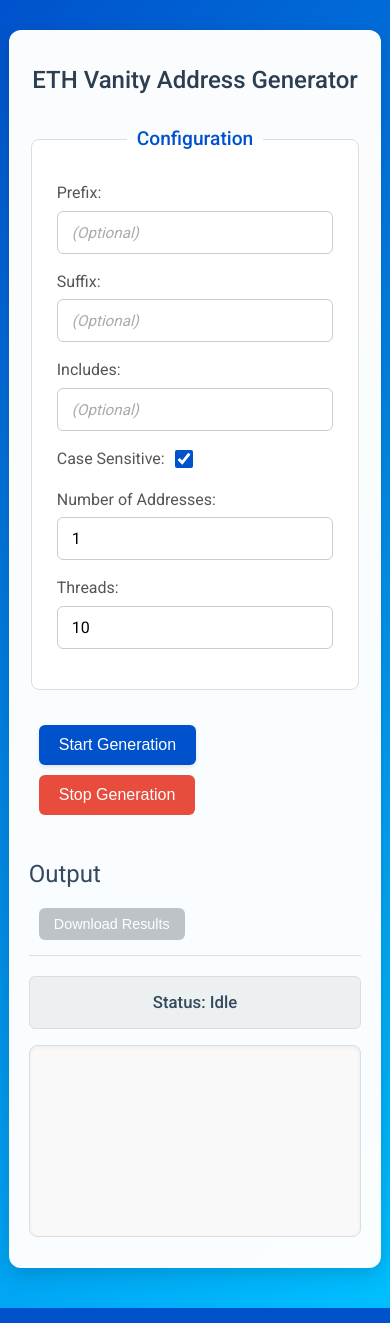
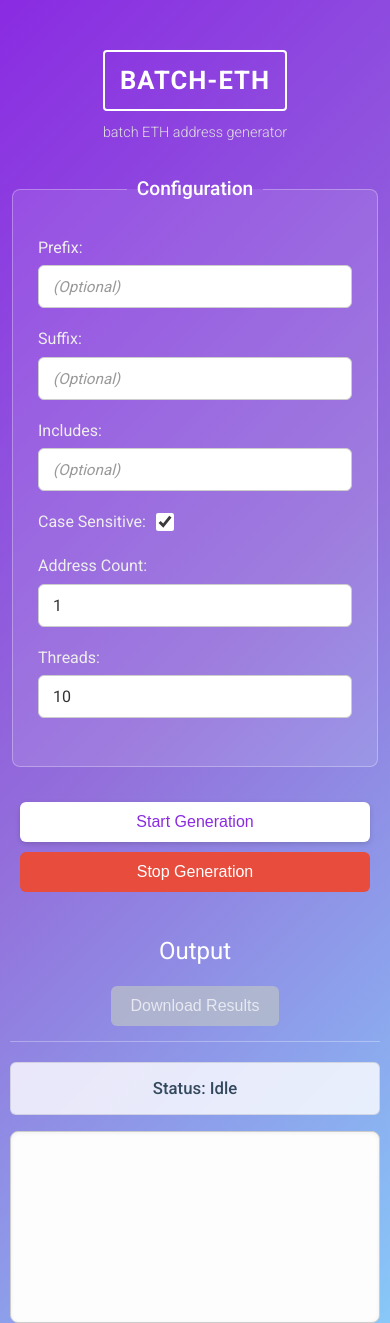
Before and after one commit to brandonjensengit/batch-vanity-generator, a website: page public/index.html in a window 390 px wide. Shown: the top 1323 px of the page. Drawn offline with nearby package versions, Linux system fonts and the light colour scheme; no server answers.

Commit message:
CSS: Restructure color and format

```diff
--- a/public/index.html
+++ b/public/index.html
@@ -3,20 +3,16 @@
 <head>
     <meta charset="UTF-8">
     <meta name="viewport" content="width=device-width, initial-scale=1.0">
-    <title>ETH Vanity Generator</title>
-    <link rel="stylesheet" href="style.css">
+    <title>ETH Batch Generator</title> <link rel="stylesheet" href="style.css">
     <link rel="preconnect" href="https://fonts.googleapis.com">
     <link rel="preconnect" href="https://fonts.gstatic.com" crossorigin>
     <link href="https://fonts.googleapis.com/css2?family=Roboto:wght@300;400;500;700&display=swap" rel="stylesheet">
 </head>
 <body>
     <div class="container">
-        <h1>ETH Vanity Address Generator</h1>
-
-        <form id="configForm">
+        <h1>BATCH-ETH</h1> <p class="subtitle">batch ETH address generator</p> <form id="configForm">
             <fieldset>
                 <legend>Configuration</legend>
-
                 <div>
                     <label for="prefix">Prefix:</label>
                     <input type="text" id="prefix" name="prefix" placeholder="(Optional)">
@@ -34,7 +30,7 @@
                     <input type="checkbox" id="caseSensitive" name="caseSensitive" checked>
                 </div>
                 <div>
-                    <label for="count">Number of Addresses:</label>
+                    <label for="count">Address Count:</label>
                     <input type="number" id="count" name="count" value="1" min="1" max="50" required>
                 </div>
                 <div>
--- a/public/style.css
+++ b/public/style.css
@@ -1,142 +1,222 @@
 /* style.css */
 
-/* --- Font Import & Body (No Change) --- */
 @import url('https://fonts.googleapis.com/css2?family=Roboto:wght@300;400;500;700&display=swap');
+
+/* Base styles and NEW Purple/Blue Gradient Background */
 body {
-    background: linear-gradient(135deg, #0052CC, #00BFFF);
-    background-color: #0052CC;
+    /* Gradient using purples and light blue */
+    background: linear-gradient(135deg, #8a2be2, #9370db, #87CEFA); /* BlueViolet -> MediumPurple -> LightSkyBlue */
+    background-color: #8a2be2; /* Fallback solid color */
     font-family: 'Roboto', sans-serif;
-    color: #333;
+    color: #eee; /* Default text color lighter for gradient */
     line-height: 1.6;
     margin: 0;
-    padding: 20px;
+    padding: 30px 20px; /* Add padding directly to body */
     min-height: 100vh;
     display: flex;
     flex-direction: column;
     align-items: center;
 }
 
-/* Content Container */
+/* Content Container - Made transparent */
 .container {
-    background-color: rgba(255, 255, 255, 0.98);
-    padding: 30px 40px;
-    border-radius: 12px;
-    box-shadow: 0 6px 20px rgba(0, 0, 0, 0.15);
-    /* Increased max-width */
+    /* background-color: rgba(255, 255, 255, 0.98); */ /* REMOVED white background */
+    background-color: transparent; /* Make container transparent */
+    padding: 0; /* Remove container padding, body has padding now */
+    /* box-shadow: 0 6px 20px rgba(0, 0, 0, 0.15); */ /* REMOVED shadow */
+    box-shadow: none;
     max-width: 950px;
-    width: 90%;
+    width: 95%; /* Adjusted width slightly */
     margin-top: 20px;
     margin-bottom: 20px;
     text-align: center;
 }
 
-/* --- Logo, Headings, Form, Fieldset, Legend (No Change) --- */
-.logo { max-width: 200px; height: auto; display: block; margin: 15px auto 25px auto; }
-h1 { color: #2c3e50; margin-bottom: 0; font-weight: 500; font-size: 2em; }
-form { background: none; padding: 0; box-shadow: none; margin-bottom: 30px; margin-top: 25px; }
-fieldset { border: 1px solid #ddd; border-radius: 8px; padding: 25px; margin-bottom: 30px; background-color: #fff; }
-legend { font-weight: 500; color: #0052CC; padding: 0 10px; font-size: 1.2em; }
+/* Title Styling */
+h1 {
+    color: white;
+    font-weight: 700;
+    font-size: 3.5em;
+    /* Slightly thinner border */
+    border: 2px solid white;
+    padding: 15px 40px;
+    display: inline-block;
+    margin-bottom: 10px;
+    margin-top: 10px;
+    letter-spacing: 2px;
+    text-transform: uppercase;
+    /* Removed subtle background - wasn't visible */
+    border-radius: 4px;
+}
 
-/* --- Form Row Styling (No Change) --- */
-form div { display: flex; align-items: center; justify-content: space-between; margin-bottom: 18px; flex-wrap: wrap; }
-label { flex-basis: 150px; flex-shrink: 0; text-align: left; color: #555; font-weight: 400; margin-right: 10px; }
-input[type="text"], input[type="number"] { padding: 11px 14px; border: 1px solid #ccc; border-radius: 6px; font-size: 1em; font-family: inherit; flex-grow: 1; min-width: 150px; transition: border-color 0.3s ease, box-shadow 0.3s ease; }
-input::placeholder { color: #aaa; font-style: italic; font-size: 0.95em; }
-input[type="text"]:focus, input[type="number"]:focus { border-color: #007bff; box-shadow: 0 0 0 3px rgba(0, 123, 255, 0.2); outline: none; }
+/* Subtitle Styling */
+.subtitle {
+    /* Lighter color for better visibility on gradient */
+    color: #e0e0e0;
+    font-size: 1.1em;
+    font-weight: 300;
+    margin-top: 0;
+    margin-bottom: 50px; /* More space below subtitle */
+}
+
+/* Form Styling - Adjustments for readability on gradient */
+form {
+    background: none; padding: 0; box-shadow: none;
+    margin-bottom: 30px; margin-top: 0;
+}
+fieldset {
+    /* Semi-transparent white background for fieldset */
+    background-color: rgba(255, 255, 255, 0.1);
+    border: 1px solid rgba(255, 255, 255, 0.3); /* Lighter border */
+    border-radius: 8px;
+    padding: 30px 25px; /* Increased padding */
+    margin-bottom: 30px;
+}
+legend {
+    font-weight: 500;
+    color: #fff; /* White legend */
+    padding: 0 10px;
+    font-size: 1.2em;
+}
+form div {
+    display: flex; align-items: center; justify-content: space-between;
+    margin-bottom: 18px; flex-wrap: wrap;
+}
+label {
+    flex-basis: 150px; flex-shrink: 0; text-align: left;
+    /* Lighter label color */
+    color: #eee;
+    font-weight: 400; margin-right: 10px;
+}
+input[type="text"], input[type="number"] {
+    padding: 11px 14px;
+    /* White background for inputs */
+    background-color: #fff;
+    color: #333; /* Dark text inside inputs */
+    border: 1px solid #ccc; border-radius: 6px; font-size: 1em;
+    font-family: inherit; flex-grow: 1; min-width: 150px;
+    transition: border-color 0.3s ease, box-shadow 0.3s ease;
+}
+input::placeholder { color: #999; /* Slightly darker placeholder */ font-style: italic; font-size: 0.95em; }
+input[type="text"]:focus, input[type="number"]:focus {
+     border-color: #8a2be2; /* Purple focus */
+     box-shadow: 0 0 0 3px rgba(138, 43, 226, 0.25); /* Purple glow */
+     outline: none;
+}
+/* Checkbox specific styling */
 form div:has(input[type="checkbox"]) { justify-content: flex-start; }
-input[type="checkbox"] { margin-left: 5px; width: 18px; height: 18px; cursor: pointer; accent-color: #0052CC; }
+input[type="checkbox"] {
+    margin-left: 5px; width: 18px; height: 18px; cursor: pointer;
+    accent-color: #fff; /* Use white accent on gradient? Or keep purple? Test */
+    background-color: rgba(255,255,255,0.2); /* Ensure background is visible */
+    border: 1px solid rgba(255,255,255,0.5);
+    border-radius: 3px;
+}
 form div:has(input[type="checkbox"]) label { flex-basis: auto; margin-right: 5px; }
 
-/* --- Control Buttons (No Change) --- */
+/* Control Buttons - Ensure contrast */
 .controls { text-align: center; margin-top: 25px; }
-button { padding: 12px 28px; background-color: #0052CC; color: white; border: none; border-radius: 6px; cursor: pointer; margin: 5px 10px; font-size: 1.05em; font-weight: 500; transition: background-color 0.2s ease, transform 0.1s ease, box-shadow 0.2s ease; box-shadow: 0 2px 4px rgba(0, 0, 0, 0.1); }
-button:hover:not(:disabled) { background-color: #00BFFF; transform: translateY(-2px); box-shadow: 0 4px 8px rgba(0, 0, 0, 0.15); }
-button:active:not(:disabled) { transform: translateY(0px); box-shadow: 0 2px 4px rgba(0, 0, 0, 0.1); }
-button#stopBtn { background-color: #e74c3c; }
+button {
+    padding: 12px 28px; background-color: #fff; /* White buttons */
+    color: #8a2be2; /* Purple text */ border: none; border-radius: 6px;
+    cursor: pointer; margin: 5px 10px; font-size: 1.05em; font-weight: 500;
+    transition: background-color 0.2s ease, transform 0.1s ease, box-shadow 0.2s ease;
+    box-shadow: 0 2px 5px rgba(0, 0, 0, 0.15);
+}
+button:hover:not(:disabled) {
+     background-color: #eee; /* Light grey hover */
+     color: #6a0dad; /* Darker purple text */
+     transform: translateY(-2px);
+     box-shadow: 0 4px 8px rgba(0, 0, 0, 0.2);
+}
+button:active:not(:disabled) { transform: translateY(0px); box-shadow: 0 2px 4px rgba(0, 0, 0, 0.15); }
+button#stopBtn { background-color: #e74c3c; color: white; /* Keep stop button red */ }
 button#stopBtn:hover:not(:disabled) { background-color: #c0392b; }
-button:disabled { background-color: #bdc3c7; cursor: not-allowed; transform: none; box-shadow: none; }
+button:disabled {
+    background-color: rgba(189, 195, 199, 0.7); /* More transparent grey */
+    color: rgba(255,255,255,0.7);
+    cursor: not-allowed; transform: none; box-shadow: none;
+}
 
-/* --- Output Area Styling --- */
-.output-header { display: flex; justify-content: space-between; align-items: center; margin-top: 35px; margin-bottom: 20px; border-bottom: 1px solid #e0e0e0; padding-bottom: 10px; }
-h2 { color: #34495e; font-weight: 400; text-align: left; margin: 0; border-bottom: none; padding-bottom: 0; }
-.download-button { padding: 8px 15px; font-size: 0.9em; background-color: #3498db; }
-.download-button:hover:not(:disabled) { background-color: #2980b9; }
-.download-button:disabled { background-color: #bdc3c7; }
+/* Output Area Styling - Adjustments for gradient background */
+.output-header {
+    display: flex; justify-content: space-between; align-items: center;
+    margin-top: 35px; margin-bottom: 20px;
+    border-bottom: 1px solid rgba(255, 255, 255, 0.3); /* Lighter border */
+    padding-bottom: 10px;
+}
+h2 {
+    color: #fff; /* White heading */
+    font-weight: 400; text-align: left; margin: 0;
+    border-bottom: none; padding-bottom: 0;
+}
+/* Download button style to match main buttons */
+.download-button {
+    padding: 8px 15px; font-size: 0.9em;
+    background-color: #fff; color: #3498db; /* Blue text */
+    /* Inherit other button styles like transition, border-radius */
+}
+.download-button:hover:not(:disabled) {
+    background-color: #eee; color: #2980b9;
+    transform: translateY(-2px);
+    box-shadow: 0 4px 8px rgba(0, 0, 0, 0.2);
+}
+.download-button:disabled {
+    background-color: rgba(189, 195, 199, 0.7);
+    color: rgba(255,255,255,0.7);
+    cursor: not-allowed; transform: none; box-shadow: none;
+}
 
 /* Status and Output Pre */
-#status { font-weight: 500; margin-bottom: 15px; padding: 12px; background-color: #ecf0f1; border-radius: 6px; text-align: center; color: #34495e; border: 1px solid #ddd; font-size: 1.05em; }
-#output { background: #f9f9f9; border: 1px solid #ddd; padding: 20px; min-height: 150px; max-height: 450px; overflow-y: auto; white-space: pre-wrap; word-wrap: break-word; border-radius: 8px; font-family: 'Courier New', Courier, monospace; line-height: 1.7; text-align: left; color: #333; box-shadow: inset 0 1px 4px rgba(0,0,0,0.06); }
-
-/* Styling for each Address/Key pair */
+#status {
+    font-weight: 500; margin-bottom: 15px; padding: 12px;
+    /* Semi-transparent white background */
+    background-color: rgba(255, 255, 255, 0.8);
+    border-radius: 6px; text-align: center;
+    color: #34495e; /* Keep dark text for status */
+    border: 1px solid rgba(0,0,0,0.1); /* Subtle border */
+    font-size: 1.05em;
+}
+#output {
+    /* Keep light background for results readability */
+    background: #fdfdfd;
+    border: 1px solid #ccc;
+    padding: 20px; min-height: 150px; max-height: 450px;
+    overflow-y: auto; white-space: pre-wrap; word-wrap: break-word;
+    border-radius: 8px; font-family: 'Courier New', Courier, monospace;
+    line-height: 1.7; text-align: left; color: #333;
+    box-shadow: inset 0 1px 4px rgba(0,0,0,0.06);
+}
+/* Key Pair styling - Adjust address color */
 .key-pair { margin-bottom: 1.3em; padding-bottom: 1.3em; border-bottom: 1px dashed #dce4ec; }
 .key-pair:last-child { border-bottom: none; }
+.key-pair span { display: block; margin-bottom: 6px; }
+ .key-pair span:first-child { font-weight: bold; color: #5e34a1; /* Darker Purple for Address */ }
+  .key-pair span:last-child { color: #28a745; font-size: 0.95em; /* Key Green */ }
 
-.key-pair span {
-    display: block;
-    margin-bottom: 6px;
-    /* Removed word-break: break-all to allow natural wrapping/fitting */
+/* Responsive adjustments */
+@media (max-width: 980px) {
+     body { padding: 20px 15px; }
+     .container { width: 98%; padding: 0 10px; } /* Adjust padding */
+     h1 { font-size: 2.8em; padding: 12px 30px; }
+     .subtitle { font-size: 1em; }
 }
-.key-pair span:first-child { /* Style address line */
-    font-weight: bold;
-    color: #0052CC;
+@media (max-width: 700px) {
+     h1 { font-size: 2.2em; padding: 10px 25px; letter-spacing: 1px; }
+     button, .download-button { padding: 11px 20px; font-size: 1em; }
+     .output-header { flex-direction: column; align-items: center; } /* Center button below h2 */
+     h2 { margin-bottom: 15px; text-align: center; }
+     .download-button { margin-top: 0; }
+     label { flex-basis: 120px; }
 }
-.key-pair span:last-child { /* Style key line */
-    /* Changed color to green */
-    color: #28a745;
-    font-size: 0.95em;
+@media (max-width: 500px) {
+     form div { flex-direction: column; align-items: stretch; } /* Stretch inputs full width */
+     label { flex-basis: auto; margin-bottom: 5px; margin-right: 0; text-align: left; }
+     input[type="text"], input[type="number"] { width: 100%; margin-left: 0; box-sizing: border-box; }
+     form div:has(input[type="checkbox"]) { flex-direction: row; align-items: center; justify-content: flex-start; }
+     form div:has(input[type="checkbox"]) label { margin-bottom: 0; }
+     .container { padding: 0 5px; width: 100%; }
+     body { padding: 20px 10px; }
+     h1 { font-size: 1.6em; padding: 8px 15px; }
+     .subtitle { font-size: 0.9em; margin-bottom: 30px; }
 }
-
-/* --- Responsive styles --- */
-@media (max-width: 980px) { /* Adjusted breakpoint for wider container */
-     .container {
-          padding: 20px 25px;
-          width: 95%; /* Takes most of width on tablets too */
-          margin-top: 10px;
-          max-width: none; /* Allow container to be almost full width */
-     }
-     /* Optionally re-enable stacking on smaller tablets if needed */
-     /* form div { flex-direction: column; align-items: flex-start; } */
-     /* label { flex-basis: auto; margin-bottom: 5px; } */
-     /* input[type="text"], input[type="number"] { width: 100%; margin-left: 0; box-sizing: border-box; } */
-}
-
-@media (max-width: 700px) {
-    /* Keep specific overrides for phones */
-     h1 { font-size: 1.7em; }
-     button { padding: 11px 20px; font-size: 1em; }
-     .logo { max-width: 150px; }
-     .output-header { flex-direction: column; align-items: flex-start; }
-     h2 { margin-bottom: 10px; }
-     .download-button { margin-top: 5px; }
-     label { flex-basis: 120px; } /* Slightly reduce label basis on phones */
-}
-
-@media (max-width: 500px) {
-    /* Stack form elements on very small screens */
-     form div {
-        flex-direction: column;
-        align-items: flex-start;
-        margin-bottom: 15px;
-     }
-     label {
-        flex-basis: auto; /* Reset basis */
-        margin-bottom: 5px; /* Space below label */
-        margin-right: 0;
-     }
-     input[type="text"],
-     input[type="number"] {
-         width: 100%; /* Make inputs full width */
-         margin-left: 0; /* Remove left margin */
-         box-sizing: border-box; /* Include padding in width */
-     }
-     form div:has(input[type="checkbox"]) {
-        flex-direction: row; /* Keep checkbox row horizontal */
-        align-items: center;
-     }
-     form div:has(input[type="checkbox"]) label {
-        margin-bottom: 0;
-     }
-     .container { padding: 15px 20px; }
-     h1 { font-size: 1.5em; }
-     .logo { max-width: 120px;}
-}
```
